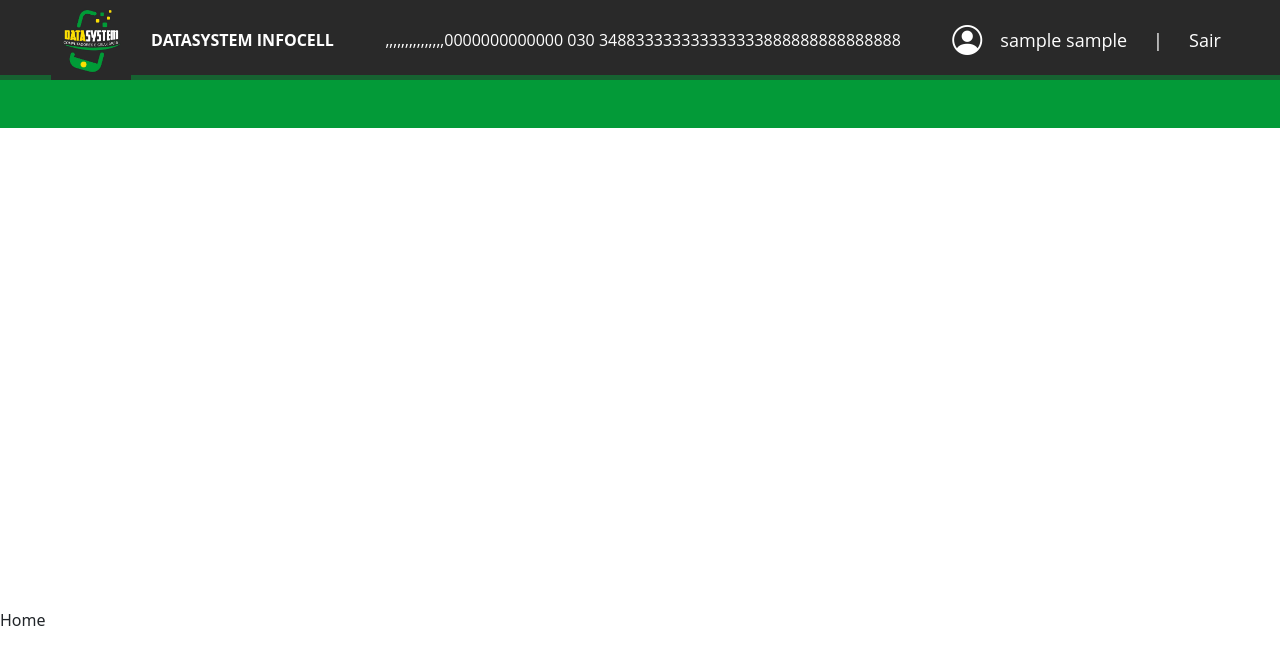
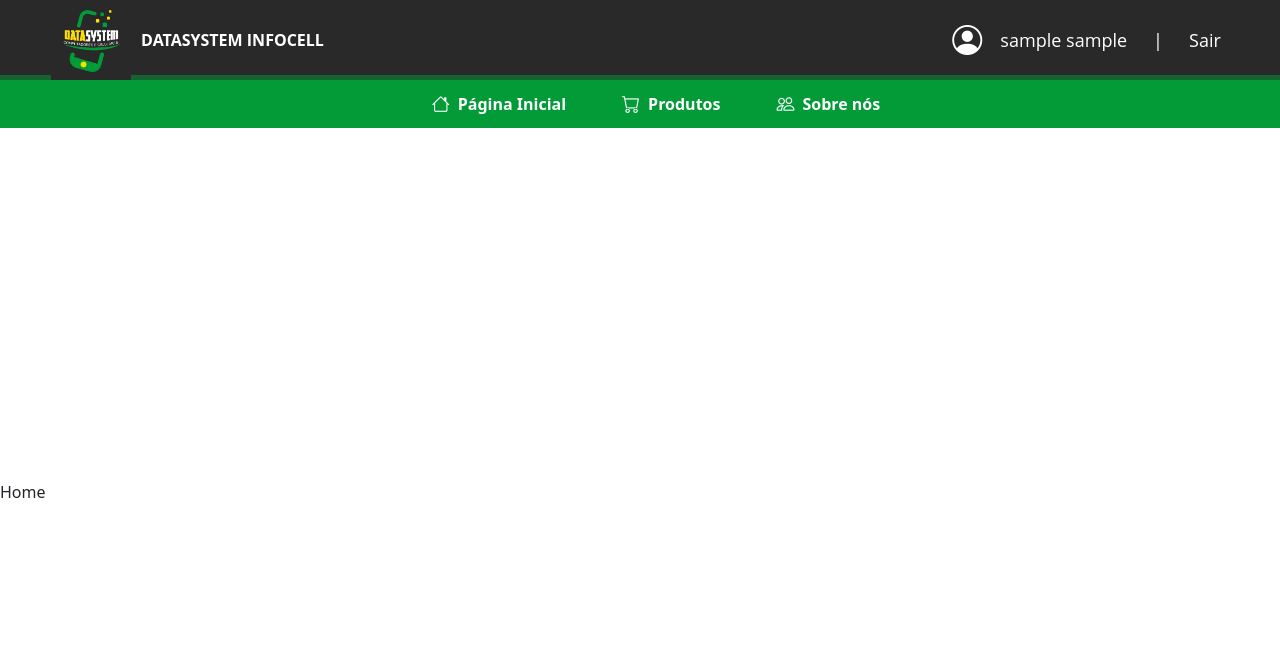
Before and after one commit to joaodaniel2001/Projeto-InfoCell, a Flask app: page / in a window 1280 px wide. Shown: the top 665 px of the page. Run offline with Flask 3, Linux system fonts and the light colour scheme; the visitor is signed in with stand-in values (Sample User, id 1).

Commit message:
20.08.2025

```diff
--- a/app/static/css/base.css
+++ b/app/static/css/base.css
@@ -1,70 +1,62 @@
+/* Gerais */
+
 * {
     margin: 0;
     padding: 0;
     box-sizing: border-box;
 }
 
-header {
-  position: fixed;
-  top: 0;
-  left: 0;
-  width: 100%;
-  height: 100px;
-  background: #fff;
-  color: #000;
-  z-index: 999;
+.flex {
     display: flex;
     align-items: center;
-  border-bottom: 1px solid #D2D2D2;
-}
-
-.flex {
-  display: grid;
-  grid-template-columns: 1fr auto 1fr;
-  align-items: center;
+    justify-content: space-between;
     width: 100%;
     margin: 0 auto;
     padding: 0 4%;
+    color: #fff;
+    font-family: 'Open Sans', sans-serif;
+}
+
+/* Header Superior */
+
+#sup-Header {
+    background-color: #292929;
+    width: 100%;
+    height: 10vh;
+    border-bottom: 5px solid #166231;
+    position: fixed;
 }
 
 /* Logo */
-.flex p {
-  font-weight: bold;
-  font-size: 20px;
-  justify-self: start;
+
+.logo {
+    height: 80px;
+    display: flex;
+    align-items: center;
+    gap: 20px;
 }
 
-/* Menu */
-.flex nav {
-  justify-self: center;
+.logo a {
+    display: flex;
+    align-items: center;
+    gap: 10px;
+    height: 80px;
+    text-decoration: none;
+    color: inherit;
 }
 
-header nav ul {
-  list-style-type: none;
-  display: flex;
-  align-items: center;
-  gap: 50px;
+.logo a img {
+    height: 100%;
+    width: auto;
+    display: block;
 }
 
-header ul li a {
-  color: #000;
-  text-decoration: none;
-  display: flex;
-  align-items: center;
-  padding: 6px 12px;
-  border-radius: 6px;
-  transition: 0.3s;
+.logo a span {
+    color: #fff;
+    font-weight: bold;
 }
 
-header ul li a:hover {
-  background-color: #ccc;
-}
-
-header i {
-  font-size: 20px;
-  margin-right: 6px;
-}
-
+/* Login */
 .nome-usuario {
     max-width: 120px;
     white-space: nowrap;
@@ -93,12 +85,12 @@ header i {
     display: flex;
     align-items: center;
     text-decoration: none;
-  color: #000;
+    color: #fff;
     padding: 6px 8px;
 }
 
 #login .emCima:hover {
-  background-color: #ccc;
+    background-color: #747474;
     border-radius: 5px;
 }
 
@@ -108,3 +100,52 @@ header i {
     overflow: hidden;
     text-overflow: ellipsis;
 }
+
+/* Lower Header */
+#low-Header {
+    background-color: #039A38;
+    width: 100%;
+    height: 6vh;
+    display: flex;
+    align-items: center;
+    justify-content: center;
+    padding: 0 4%;
+    position: fixed;
+    top: 10vh;
+}
+
+#low-Header nav {
+    height: 100%;
+    display: flex;
+    align-items: center;
+}
+
+#low-Header nav ul {
+    list-style: none;
+    display: flex;
+    align-items: center;
+    gap: 40px;
+    margin: 0;
+}
+
+#low-Header nav ul li a {
+    color: #fff;
+    text-decoration: none;
+    display: flex;
+    align-items: center;
+    gap: 8px;
+    font-weight: 600;
+    padding: 0;
+    height: 100%;
+    padding: 6px 8px;
+}
+
+#low-Header nav ul li a:hover {
+    background-color: #cccccc7a;
+    border-radius: 5px;
+}
+
+#low-Header nav ul li a i {
+    font-size: 18px;
+    line-height: 1;
+}
--- a/app/static/css/base2.css
+++ /dev/null
@@ -1,99 +0,0 @@
-/* Gerais */
-
-* {
-    margin: 0;
-    padding: 0;
-    box-sizing: border-box;
-}
-
-.flex {
-    display: flex;
-    align-items: center;
-    justify-content: space-between;
-    width: 100%;
-    margin: 0 auto;
-    padding: 0 4%;
-    color: #fff;
-    font-family: 'Open Sans', sans-serif;
-}
-
-/* Header Superior */
-
-#sup-Header {
-    background-color: #292929;
-    width: 100%;
-    height: 10vh;
-    border-bottom: 5px solid #166231;
-}
-
-/* Logo */
-
-.logo {
-    height: 80px;
-    display: flex;
-    align-items: center;
-    gap: 20px;
-}
-
-.logo img {
-    height: 100%;
-    width: auto;
-    display: block;
-}
-
-.logo span {
-    color: #fff;
-    font-weight: bold;
-}
-
-/* Login */
-.nome-usuario {
-    max-width: 120px;
-    white-space: nowrap;
-    overflow: hidden;
-    text-overflow: ellipsis;
-}
-
-/* Login */
-#login {
-    justify-self: end;
-    display: flex;
-    align-items: center;
-    gap: 10px;
-}
-
-#login i {
-    font-size: 30px;
-    display: flex;
-    align-items: center;
-}
-
-#login a,
-#login span {
-    font-size: 18px;
-    line-height: 1;
-    display: flex;
-    align-items: center;
-    text-decoration: none;
-    color: #fff;
-    padding: 6px 8px;
-}
-
-#login .emCima:hover {
-    background-color: #ccc;
-    border-radius: 5px;
-}
-
-#login span.nome-usuario {
-    max-width: 150px;
-    white-space: nowrap;
-    overflow: hidden;
-    text-overflow: ellipsis;
-}
-
-/* Lower Header */
-#low-Header {
-    background-color: #039A38;
-    width: 100%;
-    height: 6vh;
-}
--- a/app/templates/base.html
+++ b/app/templates/base.html
@@ -19,37 +19,54 @@
 </head>
 
 <body>
-    <!-- HEADER -->
-    <header id="header">
+
+    <header>
+
+        <section id="sup-Header">
             <div class="flex">
+
                 <!-- Logo -->
-            <p>Datasystem InfoCell</p>
+                <div class="logo">
+                    <a href="{{ url_for ('Homepage') }}">
+                        <img src="{{ url_for ('static', filename='img/logo-preto.png')}}" alt="logo">
+                        <span>DATASYSTEM INFOCELL</span>
+                    </a>
+                </div>
 
-            <!-- Menu -->
-            <nav>
-                <ul>
-                    <li><a href="{{ url_for('Homepage') }}"><i class="bi bi-house"></i> 1</a></li>
-                    <li><a href="{{ url_for('Homepage') }}"><i class="bi bi-house"></i> 2</a></li>
-                    <li><a href="#"><i class="bi bi-cart"></i> Produtos</a></li>
-                    <li><a href="#"><i class="bi bi-people"></i> Sobre nós</a></li>
-                </ul>
-            </nav>
+                <!-- Pesquisa -->
+
 
                 <!-- Login -->
-            <div id="login" class="rounded">
+                <div id="login">
                     {% if current_user.is_authenticated %}
+
                     <i class="bi bi-person-circle"></i>
                     <span class="nome-usuario">{{ current_user.nome }} {{ current_user.sobrenome }}</span>
                     <span>|</span>
                     <a class="emCima" href="{{ url_for('logout') }}">Sair</a>
+
                     {% else %}
+
                     <a class="emCima" href="{{ url_for('LoginPage') }}">
                         <i class="bi bi-person-circle"></i>
                         <span>Faça login</span>
                     </a>
                     {% endif %}
                 </div>
+
             </div>
+        </section>
+
+        <section id="low-Header">
+            <nav>
+                <ul>
+                    <li><a href="{{ url_for('Homepage') }}"><i class="bi bi-house"></i> Página Inicial </a></li>
+                    <li><a href="#"><i class="bi bi-cart"></i> Produtos</a></li>
+                    <li><a href="#"><i class="bi bi-people"></i> Sobre nós</a></li>
+                </ul>
+            </nav>
+        </section>
+
     </header>
 
     <!-- Conteúdo dinâmico -->
--- a/app/templates/base2.html
+++ /dev/null
@@ -1,264 +0,0 @@
-<!DOCTYPE html>
-<html lang="pt-br">
-
-<head>
-    <meta charset="UTF-8" />
-    <meta name="viewport" content="width=device-width, initial-scale=1.0" />
-    <title>{% block title %} Document {% endblock %}</title>
-
-    <!-- Bootstrap CSS -->
-    <link rel="stylesheet" href="https://cdn.jsdelivr.net/npm/bootstrap@5.3.0/dist/css/bootstrap.min.css" />
-
-    <!-- Bootstrap Icons -->
-    <link rel="stylesheet" href="https://cdn.jsdelivr.net/npm/bootstrap-icons@1.11.3/font/bootstrap-icons.css" />
-
-    <!-- CSS Global -->
-    <link rel="stylesheet" href="{{ url_for('static', filename='css/base2.css') }}" />
-
-    {% block head %} {% endblock %}
-</head>
-
-<body>
-
-    <header>
-
-        <section id="sup-Header">
-            <div class="flex">
-
-                <!-- Logo -->
-                <div class="logo">
-                    <img src="{{ url_for ('static', filename='img/logo-preto.png')}}" alt="logo">
-                    <span>DATASYSTEM INFOCELL</span>
-                </div>
-
-                <!-- Pesquisa -->
-,,,,,,,,,,,,,,,0000000000000
-
-
-
-
-
-
-
-
-
-
-
-
-
-
-
-
-
-
-
-
-
-
-
-
-
-
-
-
-
-
-
-
-
-
-
-
-
-
-
-
-
-
-
-
-
-
-
-
-
-
-
-
-
-
-
-
-
-
-
-
-
-
-
-
-
-
-
-
-
-
-
-
-
-
-
-
-
-
-
-
-
-
-
-
-
-
-
-
-
-
-
-
-
-
-
-
-
-
-
-
-
-
-
-
-
-
-
-
-
-
-
-
-
-
-
-
-
-
-
-
-
-
-
-
-
-
-
-
-
-
-
-
-
-
-
-
-
-
-
-
-
-
-
-
-
-
-
-
-
-
-
-
-
-
-
-
-
-
-
-
-
-
-
-
-
-
-
-
-
-
-
-
-
-
-
-
-
-
-
-
-
-
-
-
-
-
-
-
-
-
-030
-348833333333333333888888888888888
-
-                <!-- Login -->
-                <div id="login">
-                    {% if current_user.is_authenticated %}
-
-                    <i class="bi bi-person-circle"></i>
-                    <span class="nome-usuario">{{ current_user.nome }} {{ current_user.sobrenome }}</span>
-                    <span>|</span>
-                    <a class="emCima" href="{{ url_for('logout') }}">Sair</a>
-
-                    {% else %}
-
-                    <a class="emCima" href="{{ url_for('LoginPage') }}">
-                        <i class="bi bi-person-circle"></i>
-                        <span>Faça login</span>
-                    </a>
-                    {% endif %}
-                </div>
-
-            </div>
-        </section>
-
-        <section id="low-Header">
-
-        </section>
-
-    </header>
-
-    <!-- Conteúdo dinâmico -->
-    {% block content %} {% endblock %}
-
-    <script src="https://cdn.jsdelivr.net/npm/bootstrap@5.3.7/dist/js/bootstrap.bundle.min.js"
-        integrity="sha384-ndDqU0Gzau9qJ1lfW4pNLlhNTkCfHzAVBReH9diLvGRem5+R9g2FzA8ZGN954O5Q"
-        crossorigin="anonymous"></script>
-</body>
-
-</html>
--- a/app/templates/index.html
+++ b/app/templates/index.html
@@ -1,5 +1,5 @@
 
-{% extends "base2.html" %}
+{% extends "base.html" %}
 
 {% block title %} Datasytem InfoCell {% endblock %}
 
--- a/app/templates/login.html
+++ b/app/templates/login.html
@@ -9,7 +9,7 @@
 
 {% block content %}
 
-<main style="display: flex;">
+<main style="display: flex;" class="pt-5 mt-5">
     <section class="cont-Login">
 
         <div class="row justify-content-center align-items-center p-5">
@@ -17,7 +17,7 @@
         </div>
 
         <div class="text-center">
-            <h1><strong>Dia dos pais</strong></h1>
+            <h1><strong>Datasytem InfoCell</strong></h1>
             <h3>Login</h3>
         </div>
 
```
Also changed, not shown: app/static/css/login.css (+10 -4 lines). Lines whose indentation alone changed are shown as unchanged.
